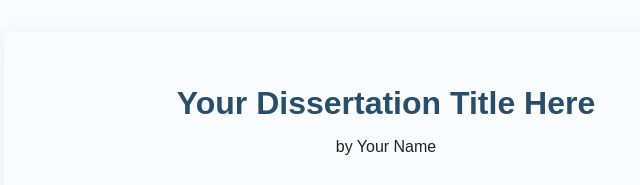
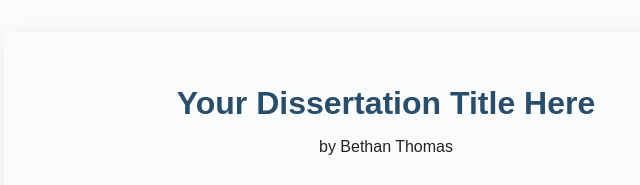
Before and after one commit to bethan482/bethan482.github.io, a plain HTML site: page index.html in a window 1280 px wide. Shown: the top 185 px of the page, 254-894 px from the left. Drawn offline with Linux system fonts and the light colour scheme.

Commit message:
Add files via upload

```diff
--- a/index.html
+++ b/index.html
@@ -9,7 +9,7 @@
 <body>
   <header>
     <h1>Your Dissertation Title Here</h1>
-    <p>by Your Name</p>
+    <p>by Bethan Thomas</p>
   </header>
 
   <section>
```
